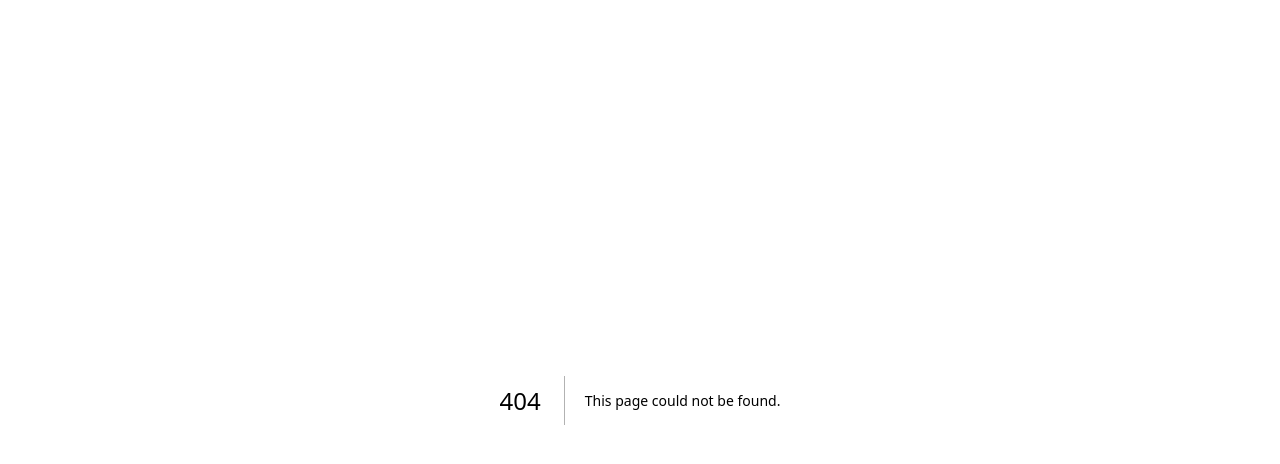
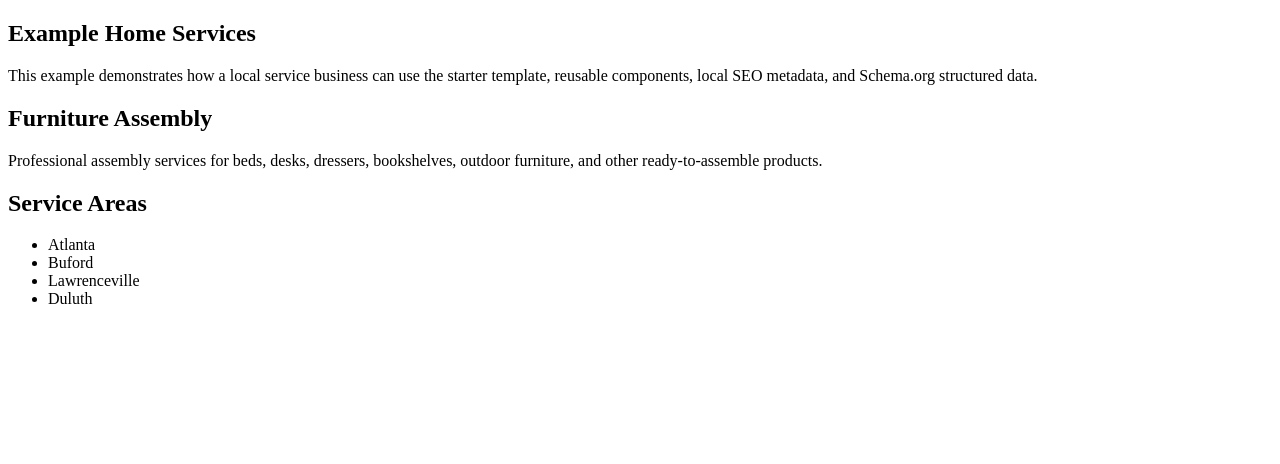
Before and after one commit to peachstateassembly-lab/local-service-business-starter, a Next.js app: page /example in a window 1280 px wide. Before the commit this address had no page. Shown: the top 464 px of the page. Built offline with nearby package versions, Linux system fonts and the light colour scheme.

Commit message:
Add example implementation with local SEO schem

```diff
--- /dev/null
+++ b/app/example/page.js
@@ -0,0 +1,69 @@
+import LocalBusinessSchema from "../../components/LocalBusinessSchema";
+import ServiceSchema from "../../components/ServiceSchema";
+
+export const metadata = {
+  title: "Example Local Service Business",
+  description:
+    "Example implementation of the Local Service Business Starter with structured data and service-area SEO.",
+};
+
+export default function ExamplePage() {
+  const serviceAreas = [
+    "Atlanta",
+    "Buford",
+    "Lawrenceville",
+    "Duluth",
+  ];
+
+  return (
+    <>
+      <LocalBusinessSchema
+        name="Example Home Services"
+        url="https://example.com"
+        telephone="+1-555-555-5555"
+        email="hello@example.com"
+        city="Atlanta"
+        region="GA"
+        serviceAreas={serviceAreas}
+      />
+
+      <ServiceSchema
+        name="Furniture Assembly"
+        description="Professional furniture assembly for homes and businesses."
+        providerName="Example Home Services"
+        serviceAreas={serviceAreas}
+        url="https://example.com/services/furniture-assembly"
+      />
+
+      <main>
+        <section>
+          <h1>Example Home Services</h1>
+          <p>
+            This example demonstrates how a local service business can use the
+            starter template, reusable components, local SEO metadata, and
+            Schema.org structured data.
+          </p>
+        </section>
+
+        <section>
+          <h2>Furniture Assembly</h2>
+          <p>
+            Professional assembly services for beds, desks, dressers,
+            bookshelves, outdoor furniture, and other ready-to-assemble
+            products.
+          </p>
+        </section>
+
+        <section>
+          <h2>Service Areas</h2>
+
+          <ul>
+            {serviceAreas.map((area) => (
+              <li key={area}>{area}</li>
+            ))}
+          </ul>
+        </section>
+      </main>
+    </>
+  );
+}
```
